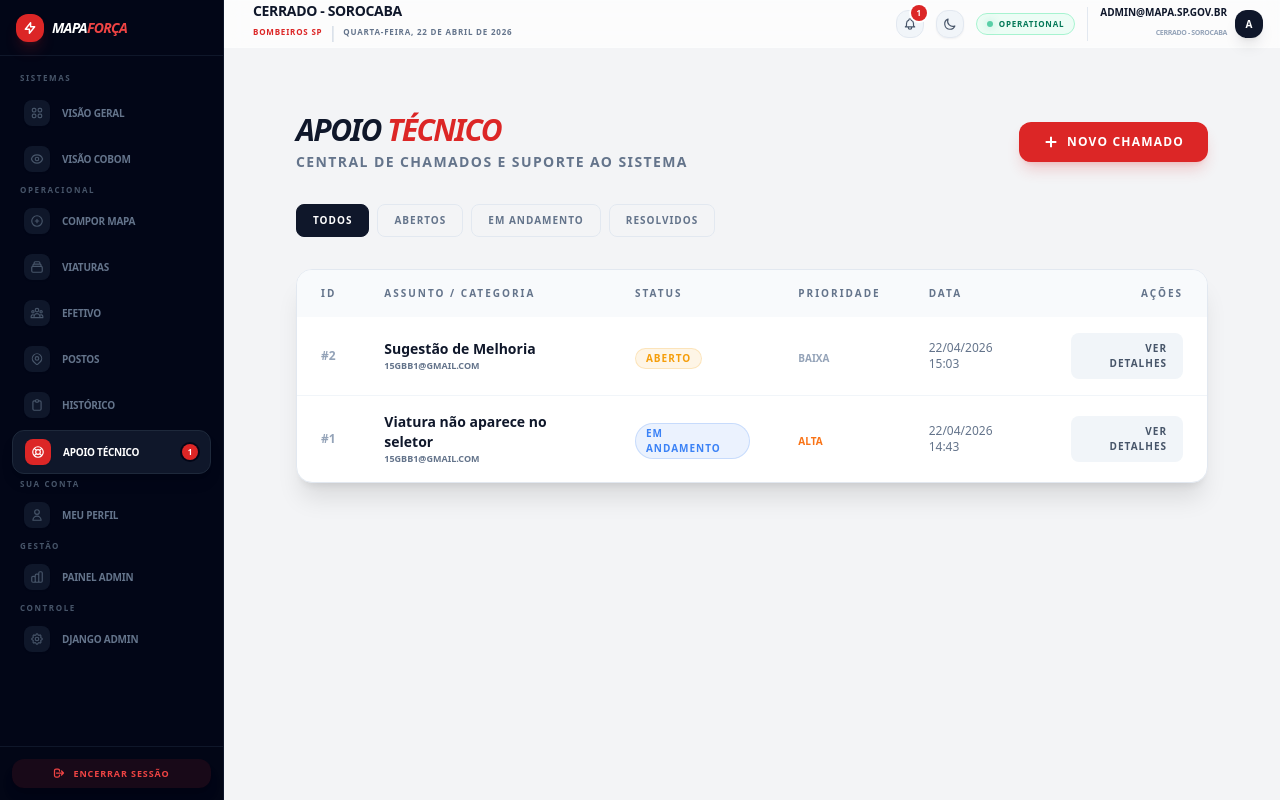
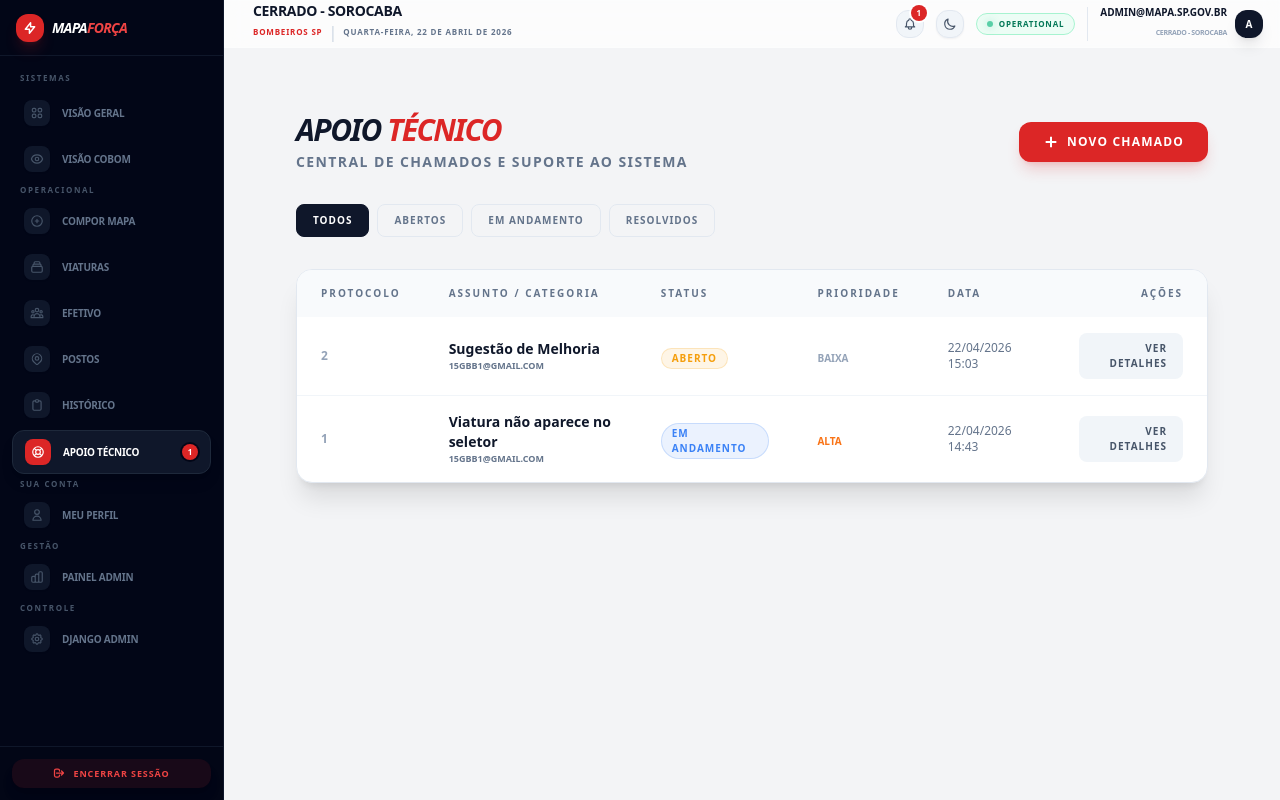
Before and after one commit to Andre-fdias/Mapa-Forca, a Django app: page /tickets/ in a window 1280 px wide. Run offline with Django 5.2, Linux system fonts and the light colour scheme; a user stored in the database is signed in; data comes from the database, SQL or seed files in the repository; both versions use the stored data as it was after the commit; data that the repository does not hold is empty; some libraries are stand-ins or nearby versions.

Commit message:
feat: implementa sistema de protocolos e ajusta notificações para chamados abertos

```diff
--- a/backend/accounts/context_processors.py
+++ b/backend/accounts/context_processors.py
@@ -14,11 +14,11 @@ def notification_context(request):
         is_support = user.is_superuser or user.role in ['ADMIN', 'COBOM']
 
         if is_support:
-            # Suporte vê quantos chamados têm resposta nova do user ou são novos
-            unread_tickets_count = Ticket.objects.filter(lido_pelo_suporte=False).count()
+            # Suporte: conta chamados ABERTOS não lidos por ele
+            unread_tickets_count = Ticket.objects.filter(status='ABERTO', lido_pelo_suporte=False).count()
         else:
-            # User vê quantos chamados dele têm resposta nova do suporte
-            unread_tickets_count = Ticket.objects.filter(requisitante=user, lido_pelo_requisitante=False).count()
+            # User: conta seus chamados ABERTOS não lidos por ele
+            unread_tickets_count = Ticket.objects.filter(requisitante=user, status='ABERTO', lido_pelo_requisitante=False).count()
 
         return {
             'unread_notifications': unread_notifications,
--- a/backend/templates/tickets/detalhe_ticket.html
+++ b/backend/templates/tickets/detalhe_ticket.html
@@ -12,7 +12,7 @@
                 Voltar para lista
             </a>
             <h1 class="text-2xl font-black text-slate-900 dark:text-white uppercase tracking-tighter italic">
-                Chamado <span class="text-red-600">#{{ ticket.id }}</span>: {{ ticket.get_titulo_display }}
+                Chamado <span class="text-red-600">#{{ ticket.protocolo|default:ticket.id }}</span>: {{ ticket.get_titulo_display }}
             </h1>
         </div>
 
--- a/backend/templates/tickets/lista_tickets.html
+++ b/backend/templates/tickets/lista_tickets.html
@@ -49,7 +49,7 @@
             <table class="w-full text-left border-collapse">
                 <thead>
                     <tr class="bg-slate-50 dark:bg-white/5 text-[10px] font-black text-slate-500 dark:text-slate-400 uppercase tracking-[0.2em]">
-                        <th class="px-6 py-4">ID</th>
+                        <th class="px-6 py-4">Protocolo</th>
                         <th class="px-6 py-4">Assunto / Categoria</th>
                         <th class="px-6 py-4">Status</th>
                         <th class="px-6 py-4">Prioridade</th>
@@ -60,7 +60,7 @@
                 <tbody class="divide-y divide-slate-100 dark:divide-white/5">
                     {% for ticket in tickets %}
                     <tr class="hover:bg-slate-50 dark:hover:bg-white/5 transition-colors group">
-                        <td class="px-6 py-4 text-xs font-black text-slate-400">#{{ ticket.id }}</td>
+                        <td class="px-6 py-4 text-xs font-black text-slate-400">{{ ticket.protocolo|default:ticket.id }}</td>
                         <td class="px-6 py-4">
                             <div class="flex flex-col">
                                 <span class="text-sm font-bold text-slate-900 dark:text-white">{{ ticket.get_titulo_display }}</span>
--- a/backend/tickets/models.py
+++ b/backend/tickets/models.py
@@ -40,6 +40,7 @@ class Ticket(models.Model):
     ]
 
     requisitante = models.ForeignKey(settings.AUTH_USER_MODEL, on_delete=models.CASCADE, related_name='tickets_criados')
+    protocolo = models.CharField(max_length=20, unique=True, blank=True, null=True)
     titulo = models.CharField(max_length=100, choices=ASSUNTO_CHOICES)
     descricao = models.TextField()
     status = models.CharField(max_length=20, choices=STATUS_CHOICES, default='ABERTO')
@@ -58,13 +59,20 @@ class Ticket(models.Model):
         verbose_name_plural = 'Chamados'
 
     def save(self, *args, **kwargs):
-        # Define a prioridade automaticamente com base no assunto na primeira vez que o ticket é criado
+        # Define a prioridade automaticamente com base no assunto
         if not self.id:
             self.prioridade = self.PRIORIDADE_MAP.get(self.titulo, 'MEDIA')
+
         super().save(*args, **kwargs)
 
+        # Gera o protocolo após o primeiro save (para ter o ID)
+        if not self.protocolo:
+            data_str = self.criado_em.strftime('%Y%m%d')
+            self.protocolo = f"{data_str}-{self.id}"
+            Ticket.objects.filter(id=self.id).update(protocolo=self.protocolo)
+
     def __str__(self):
-        return f"#{self.id} - {self.get_titulo_display()} ({self.get_status_display()})"
+        return f"{self.protocolo or self.id} - {self.get_titulo_display()}"
 
 class TicketMessage(models.Model):
     ticket = models.ForeignKey(Ticket, on_delete=models.CASCADE, related_name='mensagens')
--- a/backend/tickets/views.py
+++ b/backend/tickets/views.py
@@ -40,7 +40,7 @@ def ticket_create_view(request):
             lido_pelo_suporte=False, # Novo chamado: suporte precisa ver
             lido_pelo_requisitante=True # O user acabou de criar
         )
-        messages.success(request, f"Chamado #{ticket.id} aberto com sucesso! Prioridade: {ticket.get_prioridade_display()}")
+        messages.success(request, f"Chamado #{ticket.protocolo} aberto com sucesso! Prioridade: {ticket.get_prioridade_display()}")
         return redirect('tickets:ticket_detail', pk=ticket.id)
 
     return render(request, 'tickets/novo_ticket.html', {
```
Also changed, not shown: backend/db.sqlite3, backend/tickets/migrations/0004_ticket_protocolo.py (added).
